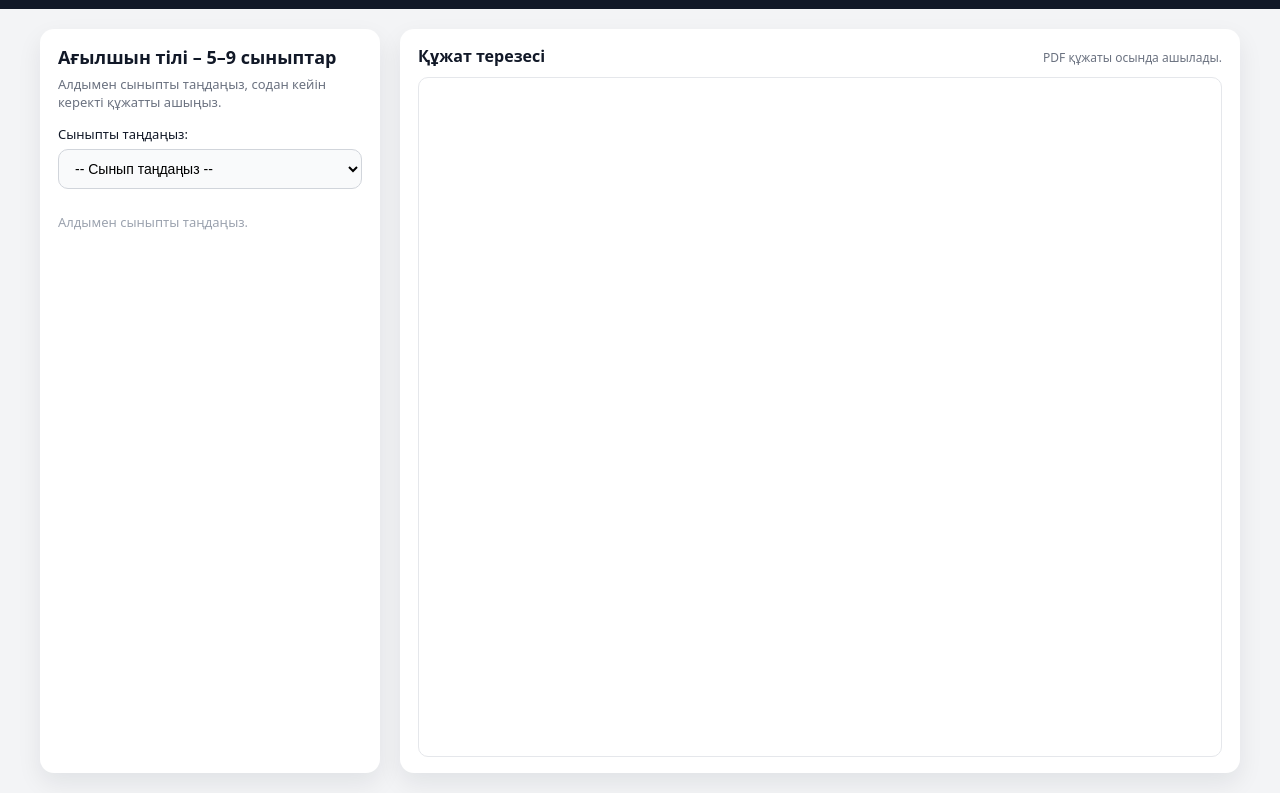
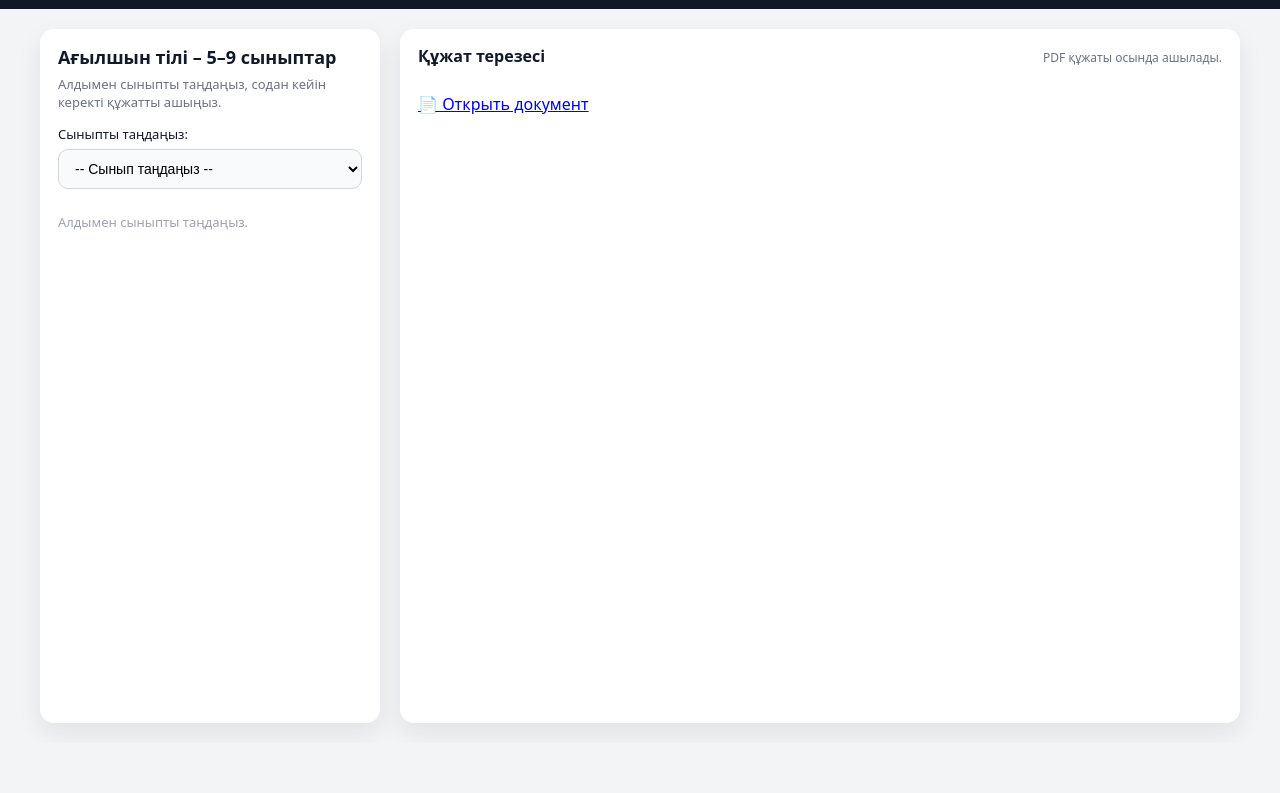
Before and after one commit to minsizmun/3akshi11-, a plain HTML site: page index.html in a window 1280 px wide. Shown: the part 57-850 px from the top of the page. After the commit the page ends 800 px from the top, so only its background shows below. Drawn offline with Linux system fonts and the light colour scheme.

Commit message:
Update index.html

```diff
--- a/index.html
+++ b/index.html
@@ -278,7 +278,11 @@
                         PDF құжаты осында ашылады.
                     </p>
                 </div>
-                <iframe id="docViewer"></iframe>
+                <p>
+  <a href="docs/1.pdf" target="_blank">
+    📄 Открыть документ
+  </a>
+</p>
             </section>
         </div>
     </main>
```
